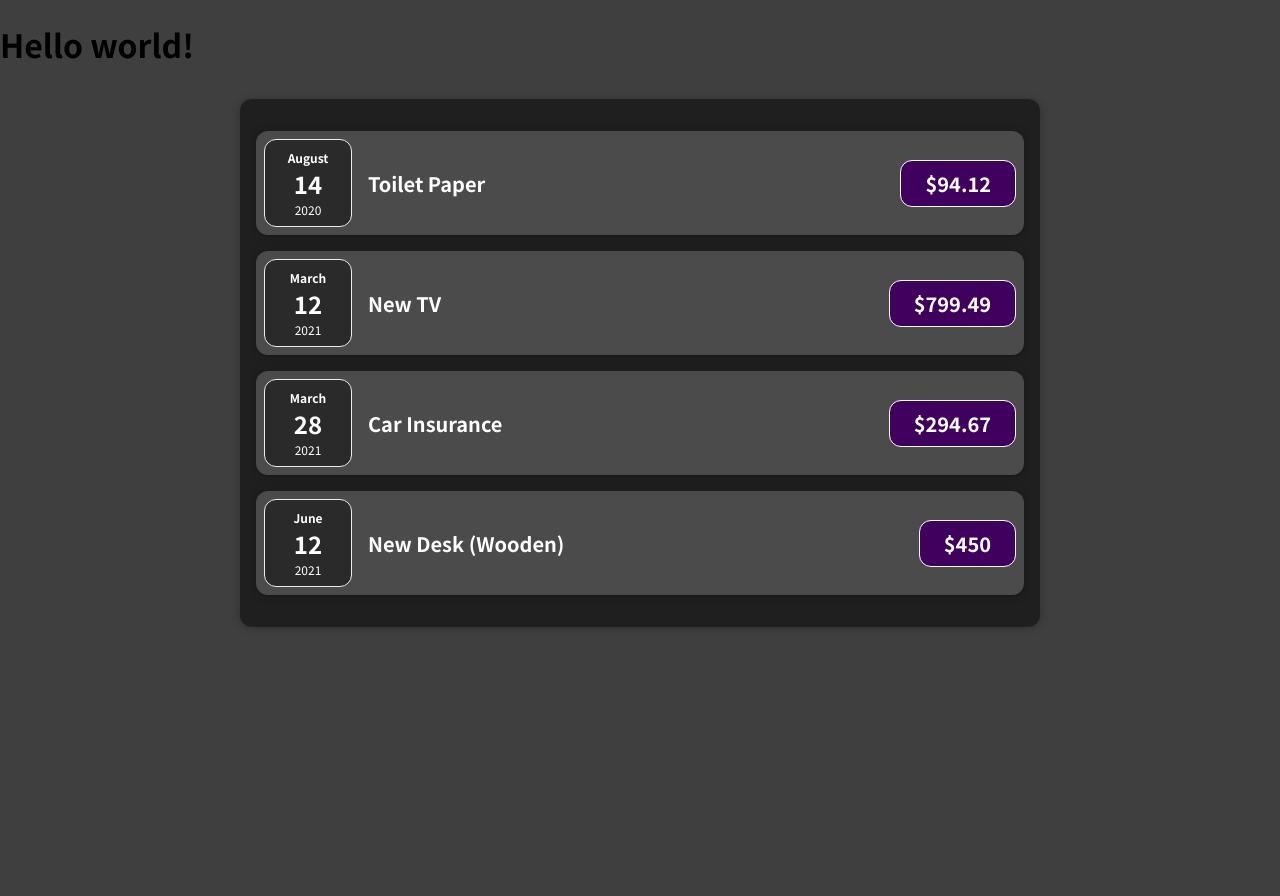
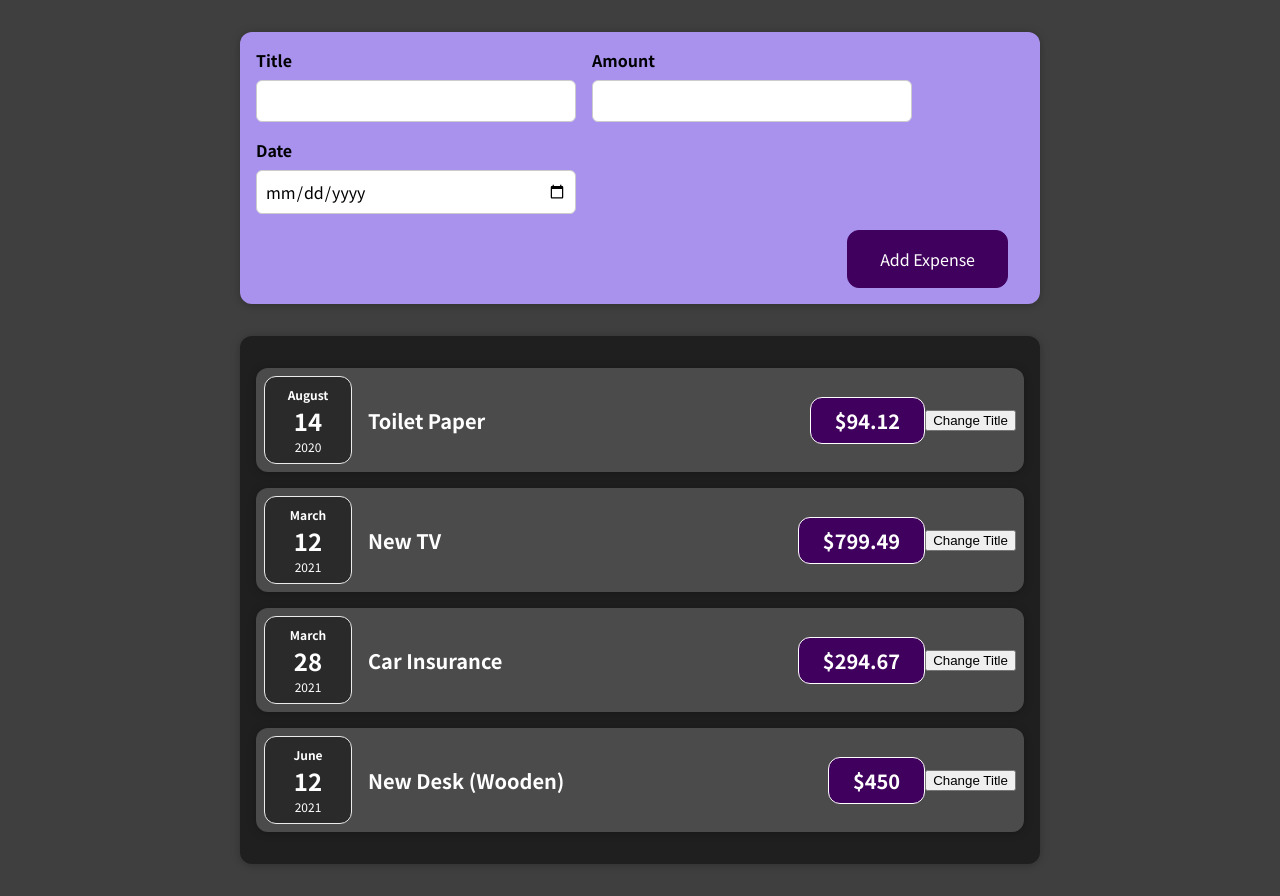
Before and after one commit to zhangji0810/react-complete-guide, a React (Create React App) app: page / in a window 1280 px wide. Before the commit the page ends 800 px from the top, so only its background shows below. Built offline with nearby package versions, Linux system fonts and the light colour scheme; the HTML template or start-up script is replaced by a standard one.

Commit message:
update states

```diff
--- a/src/App.js
+++ b/src/App.js
@@ -1,6 +1,7 @@
 import Expenses from "./components/Expenses/Expenses";
+import NewExpense from "./components/NewExpense/NewExpense";
 
-function App() {
+const App = () => {
   const expenses = [
     {
       id: "e1",
@@ -24,10 +25,10 @@
   ];
   return (
     <div>
-      <h1>Hello world!</h1>
+      <NewExpense />
       <Expenses items={expenses} />
     </div>
   );
-}
+};
 
 export default App;
--- a/src/components/Expenses/ExpenseDate.js
+++ b/src/components/Expenses/ExpenseDate.js
@@ -1,6 +1,6 @@
 import "./ExpenseDate.css";
 
-function ExpenseDate(props) {
+const ExpenseDate = (props) => {
   const month = props.date.toLocaleString("en-US", { month: "long" });
   const day = props.date.toLocaleString("en-US", { day: "2-digit" });
   const year = props.date.getFullYear();
@@ -12,6 +12,6 @@
       <div className="expense-date__year">{year}</div>
     </div>
   );
-}
+};
 
 export default ExpenseDate;
--- a/src/components/Expenses/ExpenseItem.js
+++ b/src/components/Expenses/ExpenseItem.js
@@ -1,18 +1,27 @@
+import { useState } from "react";
+
 import ExpenseDate from "./ExpenseDate";
 import Card from "../UI/Card";
 
 import "./ExpenseItem.css";
 
-function ExpenseItem(props) {
+const ExpenseItem = (props) => {
+  const [title, setTitle] = useState(props.title);
+
+  const clickHandler = () => {
+    setTitle("Updated!");
+  };
+
   return (
     <Card className="expense-item">
       <ExpenseDate date={props.date} />
       <div className="expense-item__description">
-        <h2>{props.title}</h2>
+        <h2>{title}</h2>
         <div className="expense-item__price">${props.amount}</div>
       </div>
+      <button onClick={clickHandler}>Change Title</button>
     </Card>
   );
-}
+};
 
 export default ExpenseItem;
--- a/src/components/Expenses/Expenses.js
+++ b/src/components/Expenses/Expenses.js
@@ -3,7 +3,7 @@
 
 import ExpenseItem from "./ExpenseItem";
 
-function Expenses(props) {
+const Expenses = (props) => {
   return (
     <Card className="expenses">
       <ExpenseItem
@@ -28,6 +28,6 @@
       />
     </Card>
   );
-}
+};
 
 export default Expenses;
--- /dev/null
+++ b/src/components/NewExpense/ExpenseForm.css
@@ -0,0 +1,26 @@
+.new-expense__controls {
+  display: flex;
+  flex-wrap: wrap;
+  gap: 1rem;
+  margin-bottom: 1rem;
+  text-align: left;
+}
+
+.new-expense__control label {
+  font-weight: bold;
+  margin-bottom: 0.5rem;
+  display: block;
+}
+
+.new-expense__control input {
+  font: inherit;
+  padding: 0.5rem;
+  border-radius: 6px;
+  border: 1px solid #ccc;
+  width: 20rem;
+  max-width: 100%;
+}
+
+.new-expense__actions {
+  text-align: right;
+}
--- /dev/null
+++ b/src/components/NewExpense/ExpenseForm.js
@@ -0,0 +1,55 @@
+import { useState } from "react";
+
+import "./ExpenseForm.css";
+
+const ExpenseForm = () => {
+  const [enteredTitle, setEnteredTitle] = useState("");
+  const [enteredAmount, setEnteredAmount] = useState("");
+  const [enteredDate, setEnteredDate] = useState("");
+
+  const titleChangeHandler = (event) => {
+    setEnteredTitle(event.target.value);
+  };
+
+  const amountChangeHandler = (event) => {
+    setEnteredAmount(event.target.value);
+  };
+
+  const dateChangeHandler = (event) => {
+    setEnteredDate(event.target.value);
+  };
+
+  return (
+    <form>
+      <div className="new-expense__controls">
+        <div className="new-expense__control">
+          <label>Title</label>
+          <input type="text" onChange={titleChangeHandler} />
+        </div>
+        <div className="new-expense__control">
+          <label>Amount</label>
+          <input
+            type="number"
+            min="0.01"
+            step="0.01"
+            onChange={amountChangeHandler}
+          />
+        </div>
+        <div className="new-expense__control">
+          <label>Date</label>
+          <input
+            type="date"
+            min="2019-01-01"
+            max="2022-12-31"
+            onChange={dateChangeHandler}
+          />
+        </div>
+      </div>
+      <div className="new-expense__actions">
+        <button type="submit">Add Expense</button>
+      </div>
+    </form>
+  );
+};
+
+export default ExpenseForm;
--- /dev/null
+++ b/src/components/NewExpense/NewExpense.css
@@ -0,0 +1,38 @@
+.new-expense {
+  background-color: #a892ee;
+  padding: 1rem;
+  margin: 2rem auto;
+  width: 50rem;
+  max-width: 95%;
+  border-radius: 12px;
+  text-align: center;
+  box-shadow: 0 1px 8px rgba(0, 0, 0, 0.25);
+}
+
+.new-expense button {
+  font: inherit;
+  cursor: pointer;
+  padding: 1rem 2rem;
+  border: 1px solid #40005d;
+  background-color: #40005d;
+  color: white;
+  border-radius: 12px;
+  margin-right: 1rem;
+}
+
+.new-expense button:hover,
+.new-expense button:active {
+  background-color: #510674;
+  border-color: #510674;
+}
+
+.new-expense button.alternative {
+  color: #220131;
+  border-color: transparent;
+  background-color: transparent;
+}
+
+.new-expense button.alternative:hover,
+.new-expense button.alternative:active {
+  background-color: #ddb3f8;
+}
--- /dev/null
+++ b/src/components/NewExpense/NewExpense.js
@@ -0,0 +1,13 @@
+import ExpenseForm from "./ExpenseForm";
+
+import "./NewExpense.css";
+
+const NewExpense = () => {
+  return (
+    <div className="new-expense">
+      <ExpenseForm />
+    </div>
+  );
+};
+
+export default NewExpense;
--- a/src/components/UI/Card.js
+++ b/src/components/UI/Card.js
@@ -1,9 +1,9 @@
 import "./Card.css";
 
-function Card(props) {
+const Card = (props) => {
   const classes = "card " + props.className;
 
   return <div className={classes}>{props.children}</div>;
-}
+};
 
 export default Card;
```
